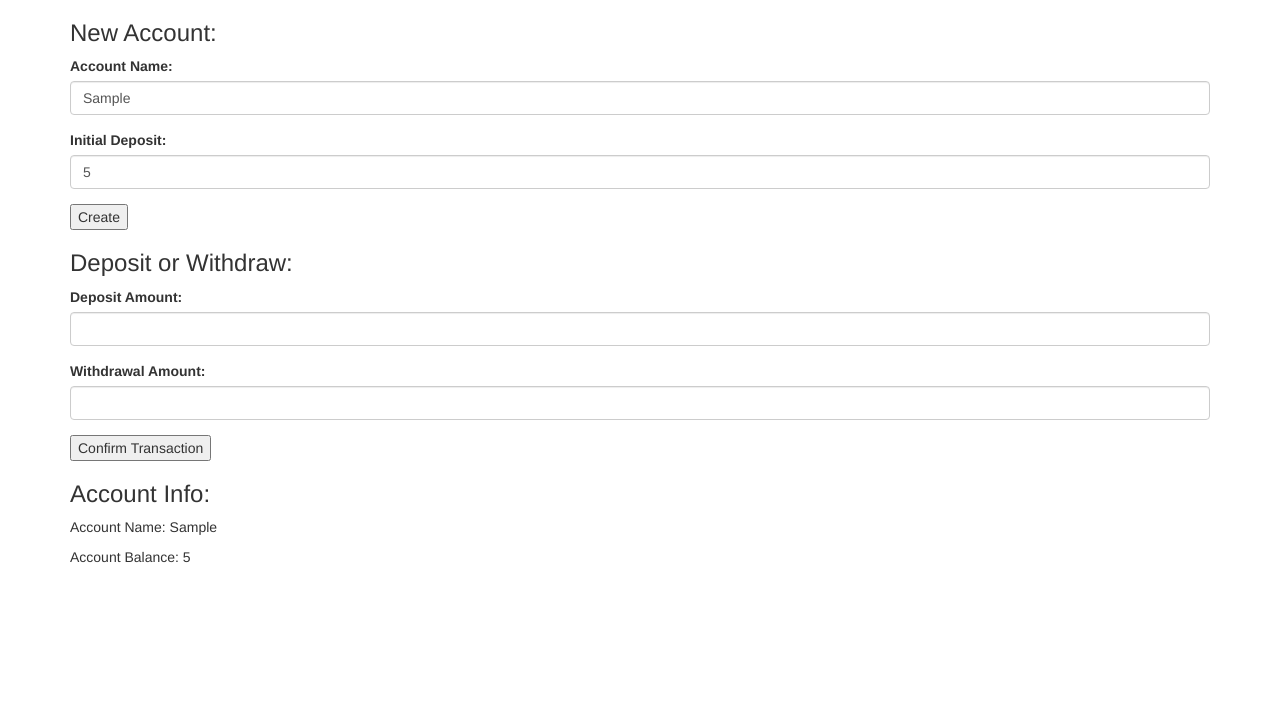
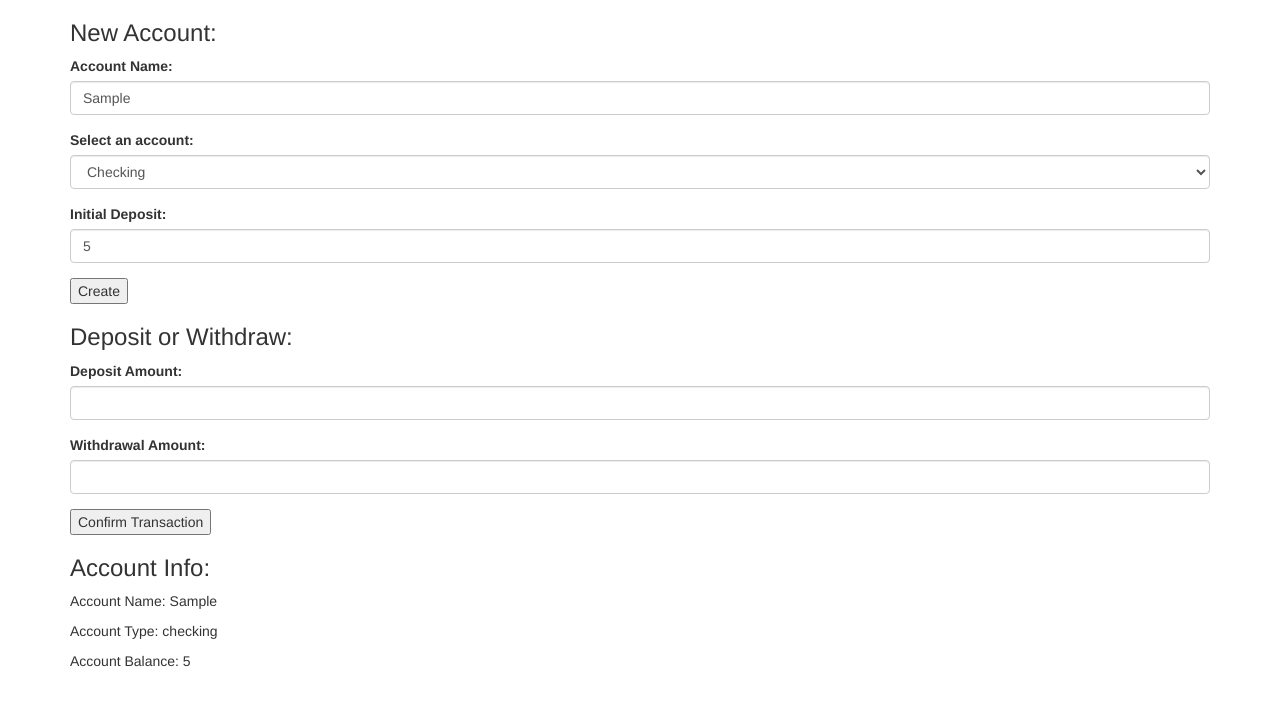
Before and after one commit to wh0pper/bankaccount, a plain HTML site: page index.html in a window 1280 px wide. Both pictures are taken after typing "Sample", "5" into the empty fields and a click on the button "Create". Drawn offline with nearby package versions, Linux system fonts and the light colour scheme.

Commit message:
add account type field and associated business and user interface logic.

```diff
--- a/index.html
+++ b/index.html
@@ -18,6 +18,15 @@
           <label for="account-name">Account Name: </label>
           <input type="text" class="form-control" id="accountName">
         </div>
+        <div class="form-group">
+          <label for="accountType">Select an account: </label>
+          <select class="form-control" id="accountType">
+            <option value="checking">Checking</option>
+            <option value="savings">Savings</option>
+            <option value="credit">Credit</option>
+          </select>
+        </div>
+
         <div class="form-group">
           <label for="initial">Initial Deposit: </label>
           <input type="number" class="form-control" id="initialDeposit">
@@ -41,6 +50,7 @@
       <div class="balance">
         <h3>Account Info:</h3>
         <p>Account Name: <span id="balanceName"></span></p>
+        <p>Account Type: <span id="typeOutput"></span></p>
         <p>Account Balance: <span id="currentBalance"></span></p>
       </div>
     </div>
--- a/js/scripts.js
+++ b/js/scripts.js
@@ -1,6 +1,7 @@
 //back-end logic
-function newAccount(name, balance) {
+function newAccount(name, accountType, balance) {
   this.name = name;
+  this.accountType = accountType;
   this.balance = balance;
 }
 
@@ -27,10 +28,12 @@ $(document).ready(function() {
     event.preventDefault();
     var accountName = $("input#accountName").val();
     var initialDeposit = parseInt($("input#initialDeposit").val());
+    var accountType = $("select#accountType").val();
 
-    account = new newAccount(accountName, initialDeposit);
+    account = new newAccount(accountName, accountType, initialDeposit);
 
     $("#balanceName").text(accountName);
+    $("#typeOutput").text(accountType);
     $("#currentBalance").text(initialDeposit);
   });
 
```
